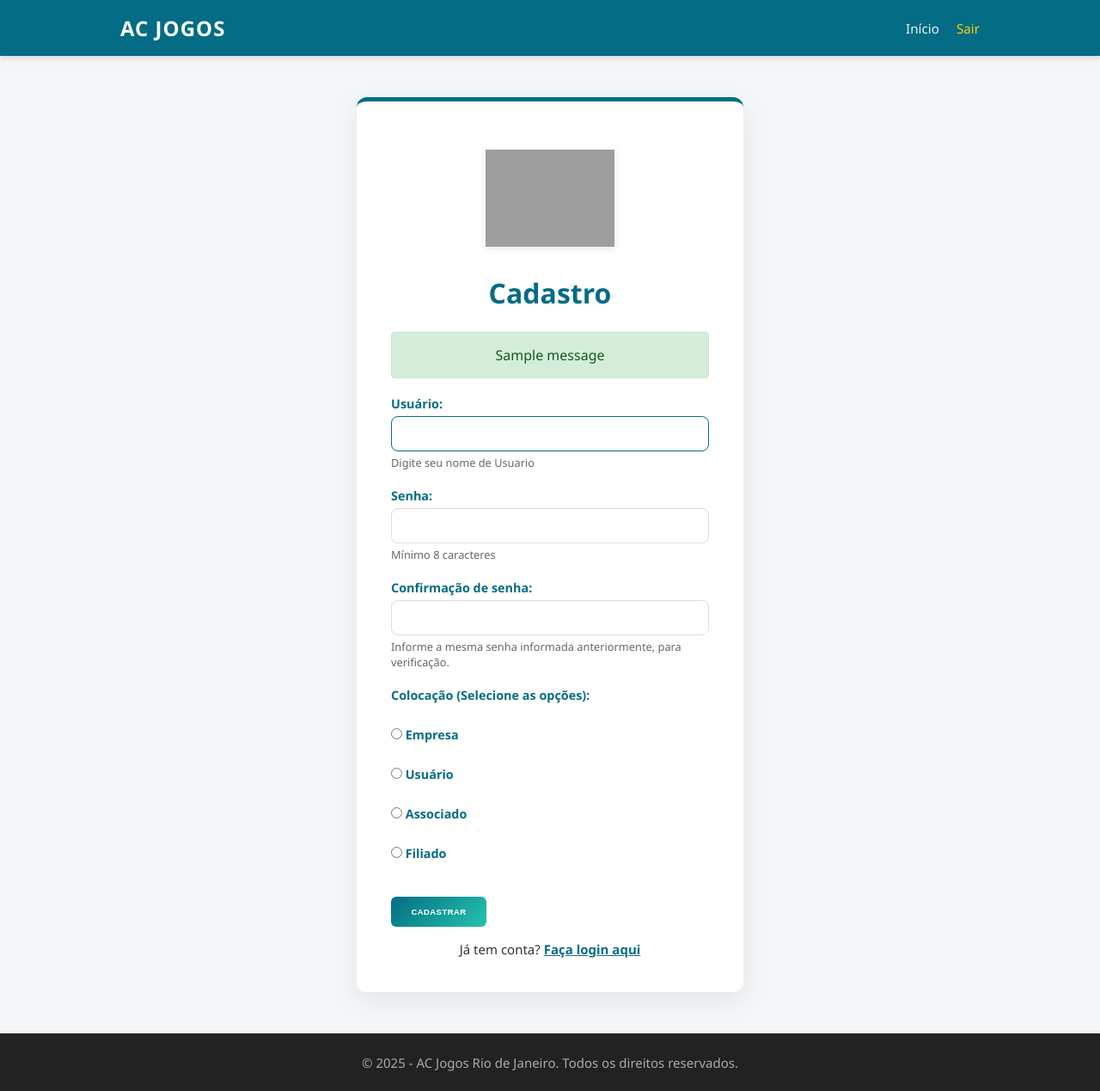
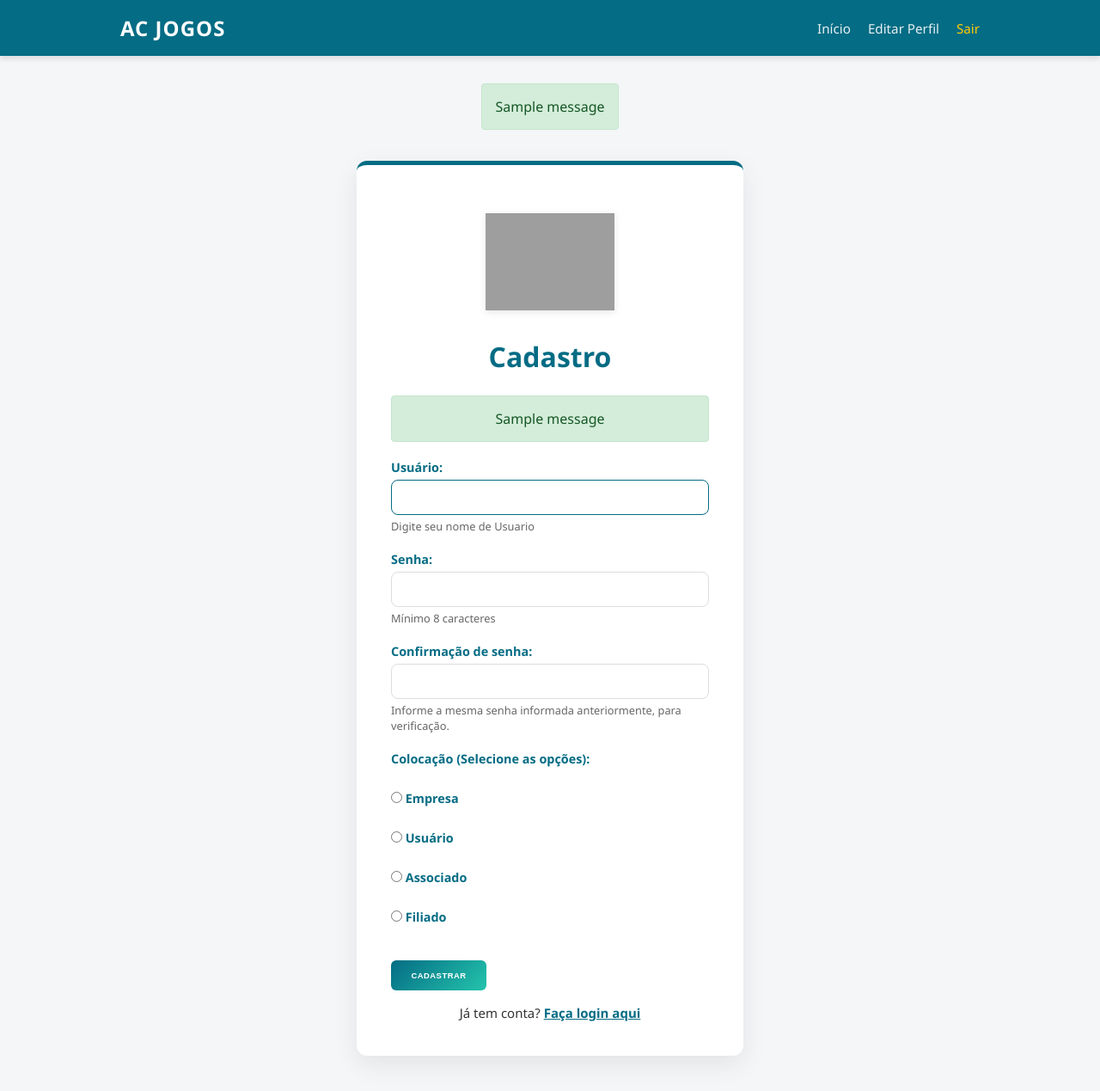
Before and after one commit to thiago-de-mattos/Projeto-Integrador, a Django app: page /cadastro/ in a window 1280 px wide. Shown: the top 1269 px of the page at 86% size. Run offline with Django 5.2, Linux system fonts and the light colour scheme; a user stored in the database is signed in; tables that the repository leaves empty hold one stand-in row (values such as "Sample post"); one stand-in notice (Sample message) is shown; grey boxes are pictures that could not be loaded.

Commit message:
feature: adição de botão no cabeçalho para a página de edição de perfil

```diff
--- a/templates/base.html
+++ b/templates/base.html
@@ -15,6 +15,7 @@
             <div class="menu">
                 {% if user.is_authenticated %}
                     <a href="{% url 'home' %}">Início</a>
+                    <a href="{% url 'editar_meu_perfil' %}">Editar Perfil</a>
                     {% if "Diretoria" in permicoes %}
                         <a href="{% url 'visao_diretoria' %}">Painel Direção</a>
                     {% endif %}
@@ -27,6 +28,15 @@
     </header>
 
     <main>
+        <div class="container-messages">
+            {% if messages %}
+                {% for message in messages %}
+                    <div class="alert alert-{{ message.tags }}">
+                        {{ message }}
+                    </div>
+                {% endfor %}
+            {% endif %}
+        </div>
         {% block content %}
         {% endblock %}
     </main>
```
